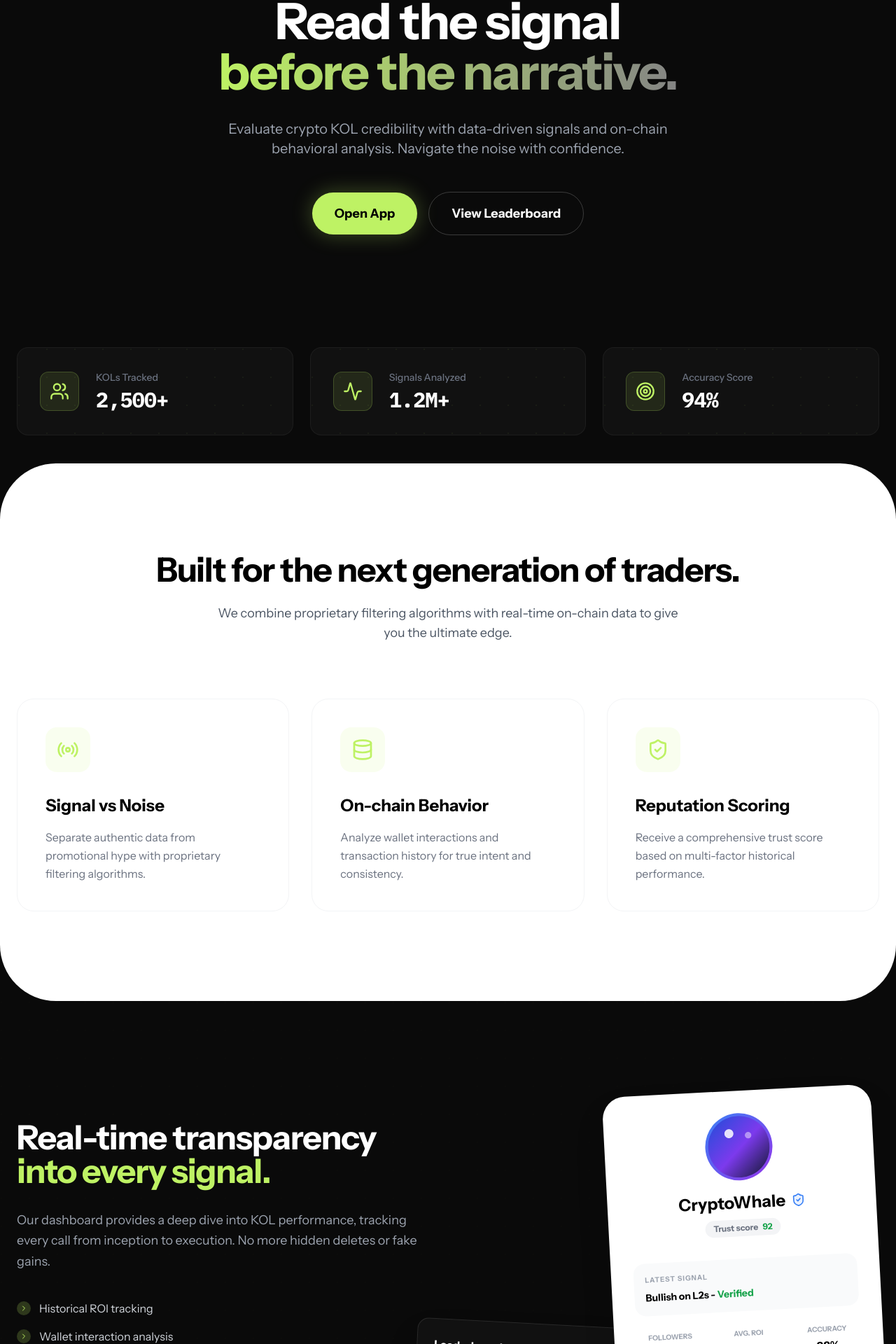
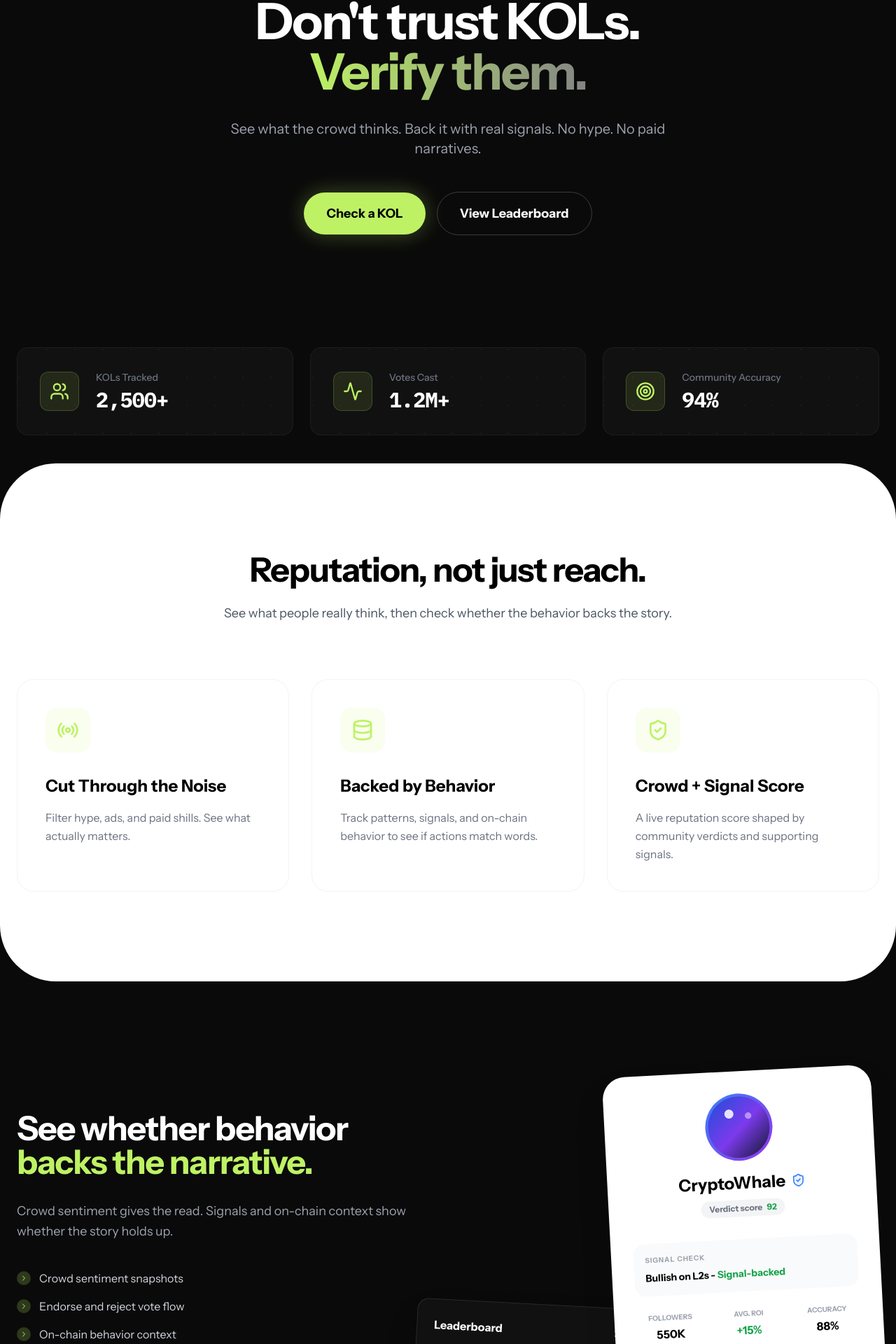
Before and after one commit to kolverdict/kol-verdict-landing-page, a Next.js app: page / in a window 1280 px wide. Shown: the part 225-2145 px from the top of the page at 70% size. Built offline with nearby package versions, Linux system fonts and the light colour scheme.

Commit message:
Refresh landing page copy

```diff
--- a/app/layout.tsx
+++ b/app/layout.tsx
@@ -16,7 +16,7 @@ const plexMono = IBM_Plex_Mono({
 });
 
 const description =
-  "Discover crypto KOL reputation, review claims, compare credibility signals, and move from noise to signal with KOL Verdict.";
+  "Don't trust KOLs. Verify them with community verdicts, signal checks, and on-chain context.";
 
 export const metadata: Metadata = {
   metadataBase: new URL("https://kolverdict.fun"),
--- a/app/manifest.ts
+++ b/app/manifest.ts
@@ -5,7 +5,7 @@ export default function manifest(): MetadataRoute.Manifest {
     name: "KOL Verdict",
     short_name: "KOL Verdict",
     description:
-      "Crypto KOL reputation, claim review, and credibility signals.",
+      "Community verdicts, signal checks, and on-chain context for crypto KOLs.",
     start_url: "/",
     display: "standalone",
     background_color: "#080b0c",
--- a/app/page.tsx
+++ b/app/page.tsx
@@ -36,33 +36,33 @@ const staggerContainer = {
 
 const stats = [
   { icon: Users, label: "KOLs Tracked", value: "2,500+" },
-  { icon: Activity, label: "Signals Analyzed", value: "1.2M+" },
-  { icon: Target, label: "Accuracy Score", value: "94%" },
+  { icon: Activity, label: "Votes Cast", value: "1.2M+" },
+  { icon: Target, label: "Community Accuracy", value: "94%" },
 ];
 
 const features = [
   {
     icon: Radio,
-    title: "Signal vs Noise",
-    desc: "Separate authentic data from promotional hype with proprietary filtering algorithms.",
+    title: "Cut Through the Noise",
+    desc: "Filter hype, ads, and paid shills. See what actually matters.",
   },
   {
     icon: Database,
-    title: "On-chain Behavior",
-    desc: "Analyze wallet interactions and transaction history for true intent and consistency.",
+    title: "Backed by Behavior",
+    desc: "Track patterns, signals, and on-chain behavior to see if actions match words.",
   },
   {
     icon: ShieldCheck,
-    title: "Reputation Scoring",
-    desc: "Receive a comprehensive trust score based on multi-factor historical performance.",
+    title: "Crowd + Signal Score",
+    desc: "A live reputation score shaped by community verdicts and supporting signals.",
   },
 ];
 
 const signalItems = [
-  "Historical ROI tracking",
-  "Wallet interaction analysis",
-  "Community sentiment scoring",
-  "Automated scam detection",
+  "Crowd sentiment snapshots",
+  "Endorse and reject vote flow",
+  "On-chain behavior context",
+  "Claim history and corrections",
 ];
 
 const chartBars = [40, 60, 45, 70, 55, 80, 65, 90];
@@ -170,16 +170,16 @@ export default function Home() {
               <span className="absolute inline-flex h-full w-full animate-ping rounded-full bg-[#bef264] opacity-75" />
               <span className="relative inline-flex h-2 w-2 rounded-full bg-[#bef264]" />
             </span>
-            Live On-Chain Analysis
+            Crowd Verdict + Signals
           </motion.div>
 
           <motion.h1
             {...fadeIn}
             className="mb-8 text-5xl font-bold leading-[1.1] tracking-tight md:text-7xl"
           >
-            Read the signal <br />
+            Don&apos;t trust KOLs. <br />
             <span className="bg-gradient-to-r from-[#bef264] to-white/50 bg-clip-text text-transparent">
-              before the narrative.
+              Verify them.
             </span>
           </motion.h1>
 
@@ -188,7 +188,7 @@ export default function Home() {
             transition={{ delay: 0.2 }}
             className="mx-auto mb-12 max-w-2xl text-lg leading-relaxed text-gray-400 md:text-xl"
           >
-            Evaluate crypto KOL credibility with data-driven signals and on-chain behavioral analysis. Navigate the noise with confidence.
+            See what the crowd thinks. Back it with real signals. No hype. No paid narratives.
           </motion.p>
 
           <motion.div
@@ -200,7 +200,7 @@ export default function Home() {
               href={APP_URL}
               className="w-full rounded-full bg-[#bef264] px-8 py-4 text-lg font-bold text-black shadow-[0_0_30px_rgba(190,242,100,0.3)] transition-all hover:scale-105 hover:bg-[#a3e635] active:scale-95 sm:w-auto"
             >
-              Open App
+              Check a KOL
             </a>
             <a
               href={LEADERBOARD_URL}
@@ -247,10 +247,10 @@ export default function Home() {
         <div className="mx-auto max-w-7xl">
           <div className="mb-20 text-center">
             <h2 className="mb-6 text-4xl font-bold tracking-tight md:text-5xl">
-              Built for the next generation of traders.
+              Reputation, not just reach.
             </h2>
             <p className="mx-auto max-w-2xl text-lg text-gray-600">
-              We combine proprietary filtering algorithms with real-time on-chain data to give you the ultimate edge.
+              See what people really think, then check whether the behavior backs the story.
             </p>
           </div>
 
@@ -288,11 +288,11 @@ export default function Home() {
               viewport={{ once: true }}
             >
               <h2 className="mb-8 text-4xl font-bold leading-tight tracking-tight md:text-5xl">
-                Real-time transparency <br />
-                <span className="text-[#bef264]">into every signal.</span>
+                See whether behavior <br />
+                <span className="text-[#bef264]">backs the narrative.</span>
               </h2>
               <p className="mb-10 text-lg leading-relaxed text-gray-400">
-                Our dashboard provides a deep dive into KOL performance, tracking every call from inception to execution. No more hidden deletes or fake gains.
+                Crowd sentiment gives the read. Signals and on-chain context show whether the story holds up.
               </p>
               <ul className="space-y-4">
                 {signalItems.map((item) => (
@@ -324,16 +324,16 @@ export default function Home() {
                     <ShieldCheck className="h-5 w-5 fill-blue-500/10 text-blue-500" />
                   </h3>
                   <div className="mt-2 rounded-full bg-gray-100 px-3 py-1 text-xs font-bold text-gray-500">
-                    Trust score <span className="ml-1 text-green-600">92</span>
+                    Verdict score <span className="ml-1 text-green-600">92</span>
                   </div>
                 </div>
 
                 <div className="mb-6 rounded-2xl bg-gray-50 p-4">
                   <p className="mb-2 text-[10px] font-bold uppercase tracking-widest text-gray-400">
-                    Latest Signal
+                    Signal Check
                   </p>
                   <p className="text-sm font-bold">
-                    Bullish on L2s - <span className="text-green-600">Verified</span>
+                    Bullish on L2s - <span className="text-green-600">Signal-backed</span>
                   </p>
                 </div>
 
@@ -396,14 +396,14 @@ export default function Home() {
           <div className="absolute inset-0 opacity-0 transition-opacity group-hover:bg-black group-hover:opacity-5" />
           <div className="relative z-10">
             <h2 className="mb-8 text-4xl font-bold tracking-tight md:text-6xl">
-              Ready to see the signal? <br />
-              Start using KOL Verdict today.
+              Stop guessing. <br />
+              Start verifying.
             </h2>
             <a
               href={APP_URL}
               className="inline-flex rounded-full bg-black px-10 py-5 text-xl font-bold text-white shadow-2xl transition-all hover:scale-105 active:scale-95"
             >
-              Get Started
+              Check Your First KOL
             </a>
           </div>
         </div>
@@ -420,7 +420,7 @@ export default function Home() {
                 <span className="text-xl font-bold tracking-tight">KOL Verdict</span>
               </div>
               <p className="max-w-xs leading-relaxed text-gray-500">
-                The industry standard for KOL credibility and on-chain behavioral analysis.
+                Community verdicts and signal checks for people who want more than hype.
               </p>
             </div>
             <div>
@@ -476,7 +476,7 @@ export default function Home() {
                 Privacy Policy
               </Link>
               <Link href="/terms-and-conditions" className="transition-colors hover:text-white">
-                Terms of Service
+                Terms & Conditions
               </Link>
             </div>
           </div>
```
